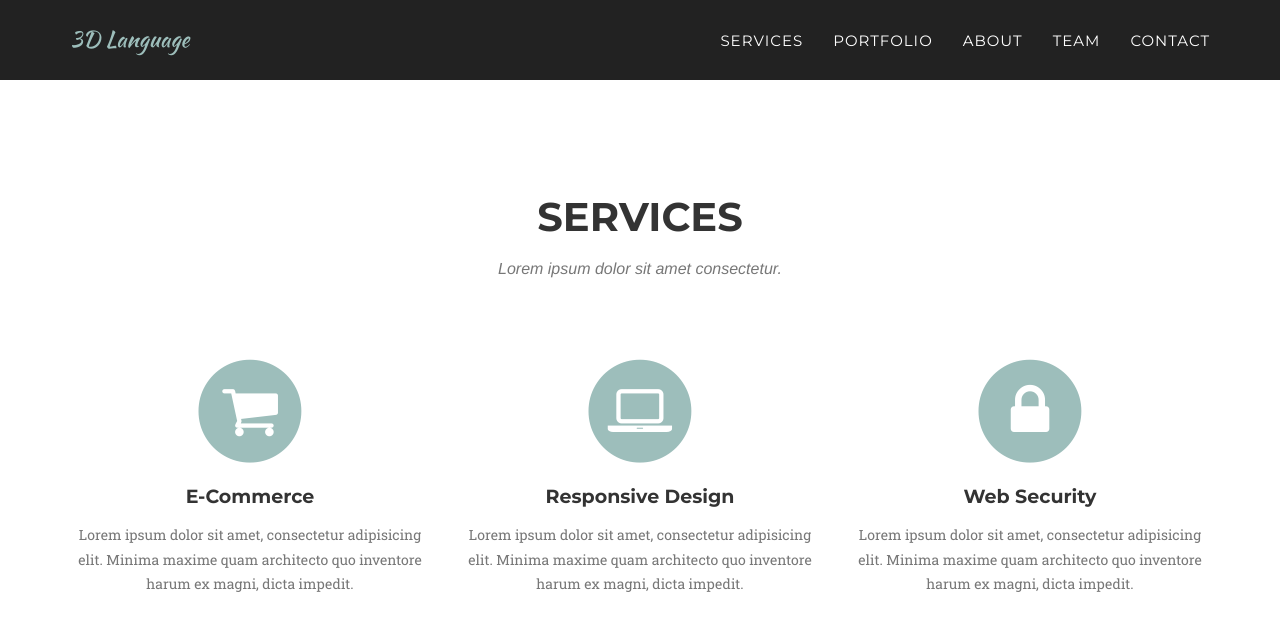
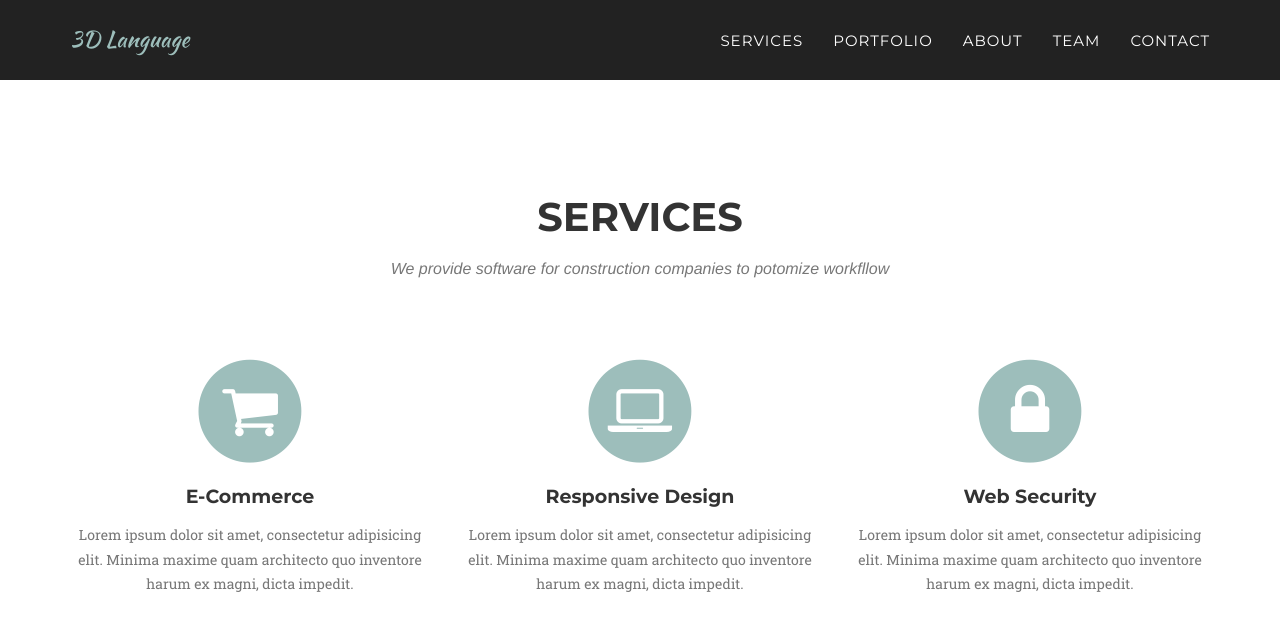
Before and after one commit to 3DLanguage/sales, a Jekyll site: the page built from index.html, in a window 1280 px wide and 900 px high, scrolled down 713 px. Shown: the top 631 px of the window. Built offline with Jekyll 4.4.1, drawn with Linux system fonts in a browser that asks for light colours; some web fonts are replaced.

Commit message:
Update services.html

```diff
--- a/_includes/services.html
+++ b/_includes/services.html
@@ -4,7 +4,7 @@
             <div class="row">
                 <div class="col-lg-12 text-center">
                     <h2 class="section-heading">Services</h2>
-                    <h3 class="section-subheading text-muted">Lorem ipsum dolor sit amet consectetur.</h3>
+                    <h3 class="section-subheading text-muted">We provide software for construction companies to potomize workfllow</h3>
                 </div>
             </div>
             <div class="row text-center">
```
